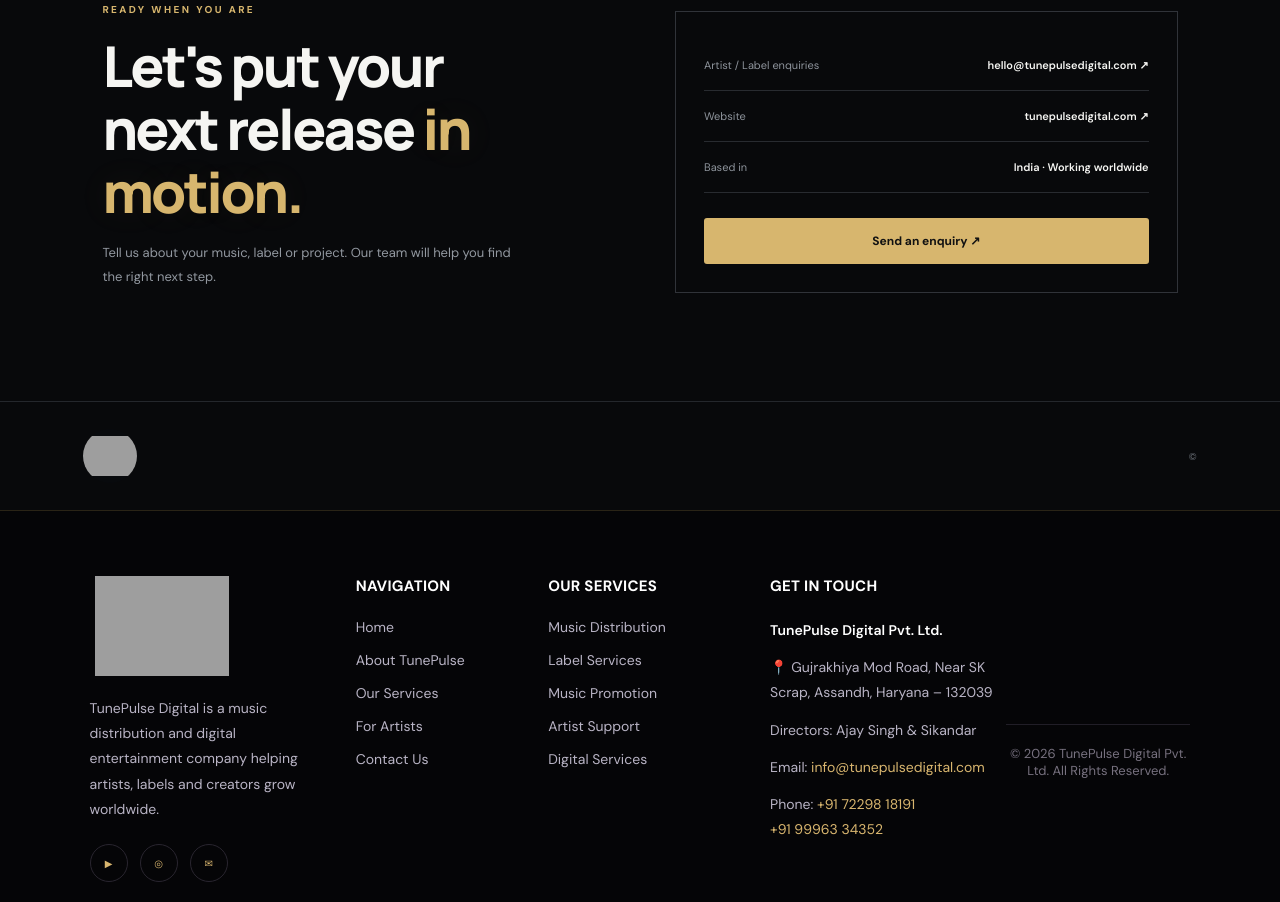
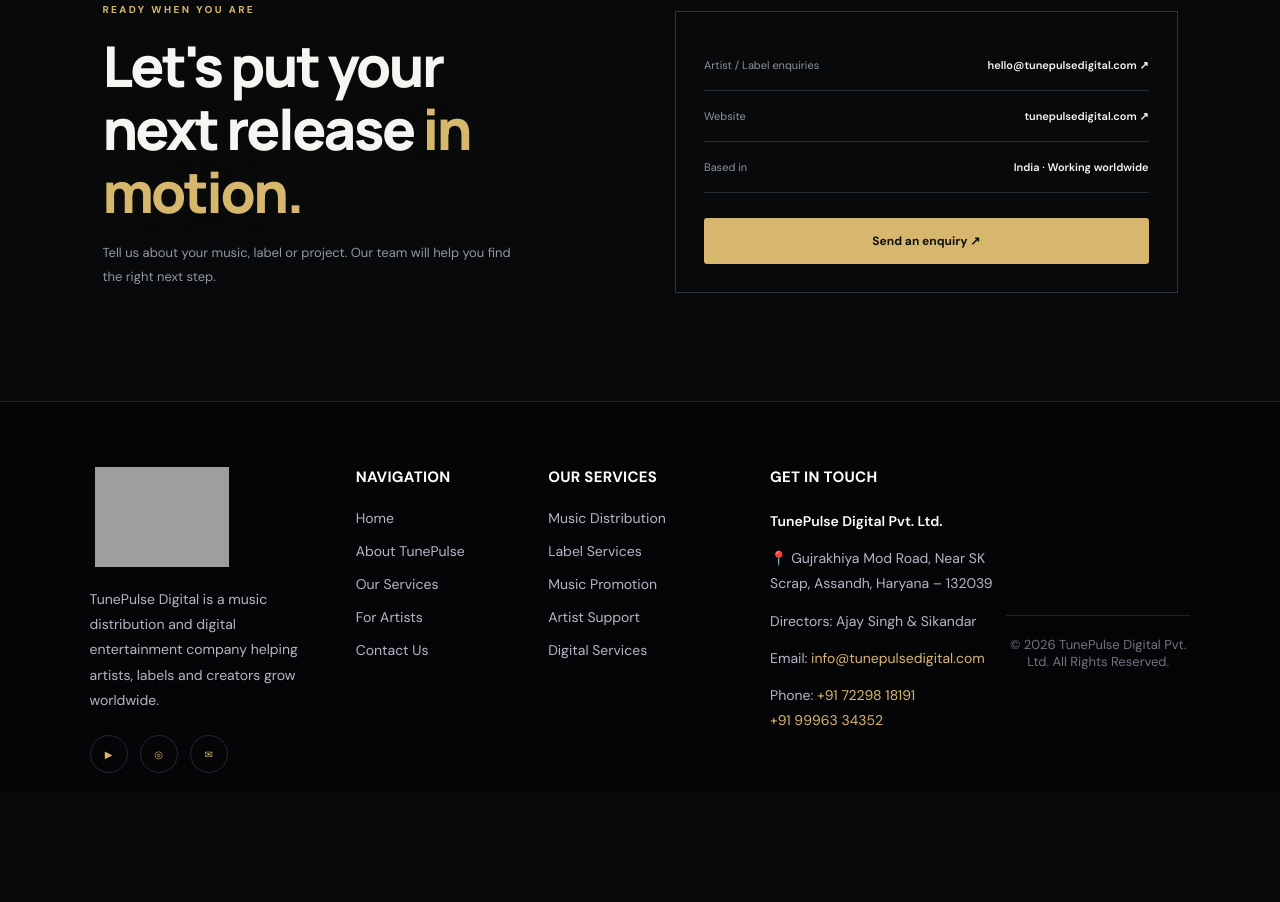
Before and after one commit to kaswanajay743-blip/tunepulse-digital-website--, a plain HTML site: page index.html in a window 1280 px wide. Shown: the part 2527-3429 px from the top of the page. After the commit the page ends 3320 px from the top, so only its background shows below. Drawn offline with Linux system fonts and the light colour scheme; grey boxes are pictures that could not be loaded.

Commit message:
Update index.html

```diff
--- a/index.html
+++ b/index.html
@@ -41,7 +41,7 @@
 <section class="band" id="artists"><div class="band-left"><div class="eyebrow">MADE FOR THE NEXT WAVE</div><h2>Independent spirit.<br><span>Worldwide ambition.</span></h2></div><div class="band-right"><p>Whether you're an emerging artist, established act or independent label, TunePulse Digital brings the tools and support to help you make your next move with confidence.</p><a class="button light" href="#contact">Let's work together ↗</a></div></section>
 <section class="section about" id="about"><div class="eyebrow">THE TUNEPULSE APPROACH</div><h2>Music is the centre.<br><span>Everything else follows.</span></h2><p class="about-text">We believe great music deserves a clear path to the world. Our focus is simple: dependable digital solutions, thoughtful service and long-term relationships with the people creating the sound.</p></section>
 <section class="contact" id="contact"><div><div class="eyebrow">READY WHEN YOU ARE</div><h2>Let's put your<br>next release <span>in motion.</span></h2><p>Tell us about your music, label or project. Our team will help you find the right next step.</p></div><div class="contact-box"><div class="contact-row"><span>Artist / Label enquiries</span><a href="mailto:hello@tunepulsedigital.com">hello@tunepulsedigital.com ↗</a></div><div class="contact-row"><span>Website</span><a href="https://tunepulsedigital.com">tunepulsedigital.com ↗</a></div><div class="contact-row"><span>Based in</span><b>India · Working worldwide</b></div><a class="button primary full" href="mailto:hello@tunepulsedigital.com?subject=TunePulse%20Digital%20Enquiry">Send an enquiry ↗</a></div></section>
-</main><footer><a class="brand" href="#" aria-label="TunePulse Digital home"><img class="brand-logo" src="tunepulse-logo.png" alt="TunePulse Digital logo"></a><span>© </footer>
+</main>
 <script src="script.js"></script>
 
 <!-- TUNEPULSE DIGITAL FOOTER START -->
```
